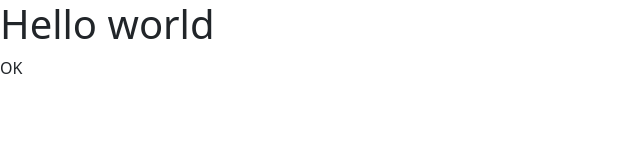
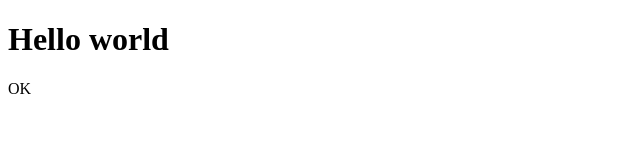
Before and after one commit to divdavem/kassette-playground, a website: page dist/index.html in a window 1280 px wide. Shown: the whole page, without its empty margins (0-640 px from the left). Drawn offline with nearby package versions, Linux system fonts and the light colour scheme.

Commit message:
Changing URL

```diff
--- a/dist/index.html
+++ b/dist/index.html
@@ -8,7 +8,8 @@
         const output = document.getElementById('output');
         const link = document.createElement('link');
         link.rel = 'stylesheet';
-        link.href = 'https://cdn.jsdelivr.net/npm/bootstrap@5.2.3/dist/css/bootstrap.min.css';
+        //link.href = 'https://cdn.jsdelivr.net/npm/bootstrap@5.2.3/dist/css/bootstrap.min.css';
+        link.href = 'https://fonts.googleapis.com/css2?family=Mulish:wght@200;300;400;500;600;700;800;900&display=swa';
         link.addEventListener('load', () => output.innerHTML = 'OK');
         link.addEventListener('error', () => output.innerHTML = 'KO');
         document.body.appendChild(link);
```
